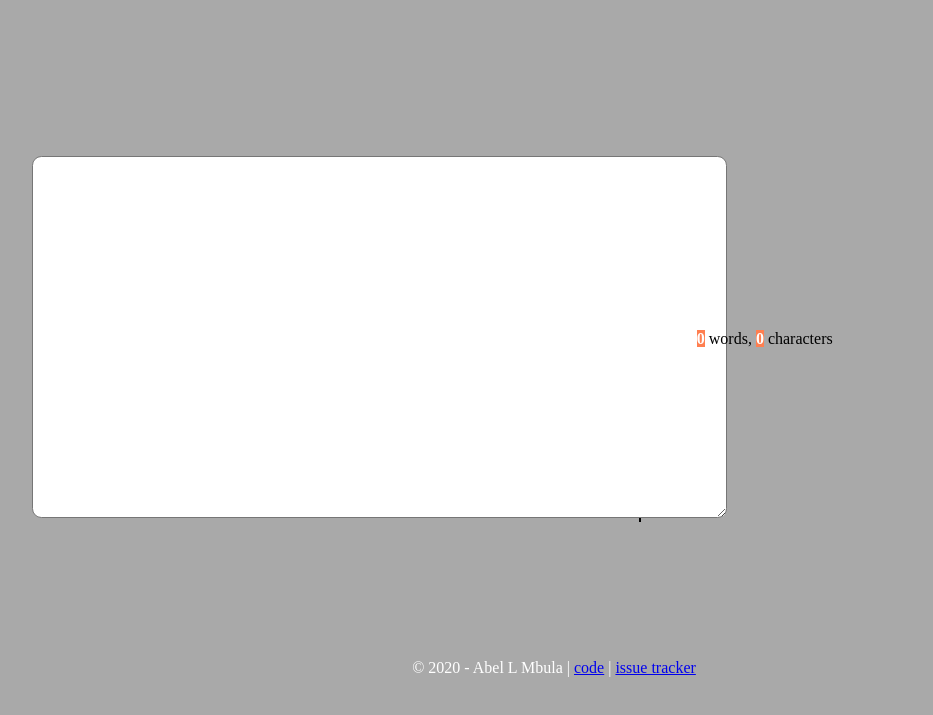
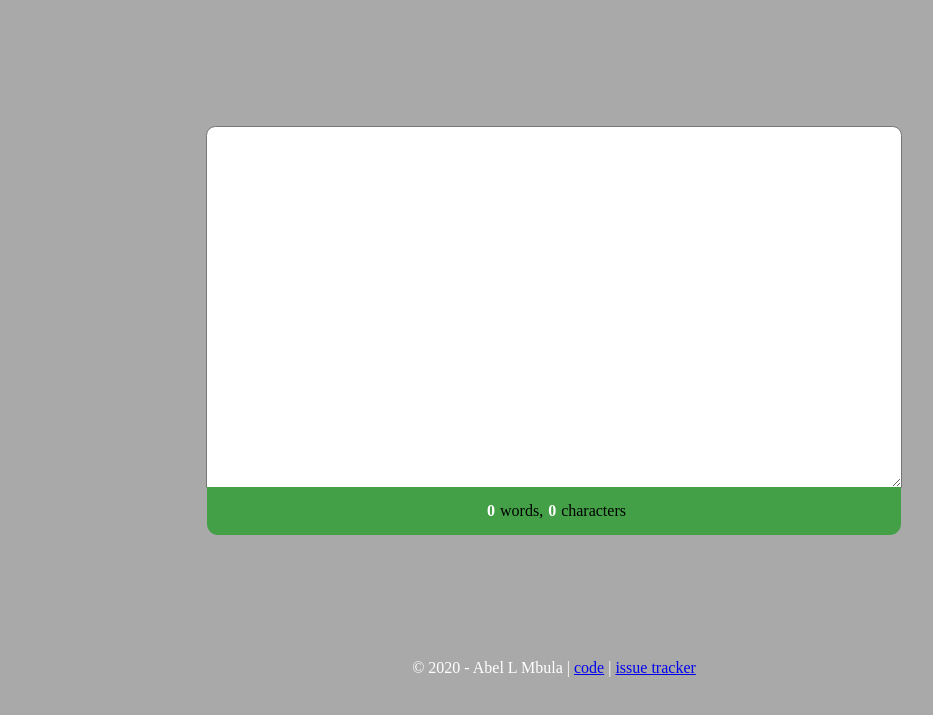
Before and after one commit to Bam92/words-counter, a plain HTML site: page src/index.html in a window 1280 px wide. Shown: the part 61-776 px from the top of the page, without its empty margins (86-1019 px from the left). Drawn offline with Linux system fonts and the light colour scheme.

Commit message:
style:implement a new UI

```diff
--- a/src/index.html
+++ b/src/index.html
@@ -10,15 +10,11 @@
 <body>
     <h1>Words Counter</h1>
     <div id="container">
-        <div>
-            <textarea></textarea>
-        </div>
-        <div>
-            <p><span id="wordNum">0</span> words, <span id="charNum">0</span> characters </p>
-        </div>
+        <textarea></textarea>
+        <p><span id="wordNum">0 </span> words, <span id="charNum">0 </span> characters </p>
     </div>
     <footer>
-        &copy; 2020 - Abel L Mbula | <a href="#">code</a> | <a href="http://">issue tracker</a>
+        &copy; 2020 - Abel L Mbula | <a href="#">code</a> | <a href="#">issue tracker</a>
     </footer>
 
     <script src="./counter.js"></script>
--- a/src/style.css
+++ b/src/style.css
@@ -11,34 +11,38 @@ footer {
 
 #container {
     display: flex;
+    flex-direction: column;
     justify-content: center;
     align-items: center;
     min-height: 40em;
-}
-
-#container div:first-child {
-    border-right: 2px solid;
-    width: 48%;
-}
-
-#container div:last-child {
-    margin-left: 3.5em;
-    width: 30%;
 }
 
 textarea {
     min-height: 25em;
     min-width: 50em;
     padding: 1em;
-    border-radius: .7em;
+    border-radius: .7em .7em 0 0;
+}
+
+#container p {
+    display: flex;
+    align-items: center;
+    justify-content: center;
+    height: 3em;
+    background: rgb(67, 160, 71);
+    border-radius: 0 0 .7em .7em ;
+    margin-top: -1px;
+    width: 43.4em;
 }
 
 textarea:focus {
-    border: 2px solid;
+    border-left: 2px solid rgb(67, 160, 71);
+    border-top: 2px solid rgb(67, 160, 71);
+    border-right: 2px solid rgb(67, 160, 71);
 }
 
 #container span {
-    background: coral;
     color: white;
     font-weight: bold;
+    margin: 5px;
 }
```
